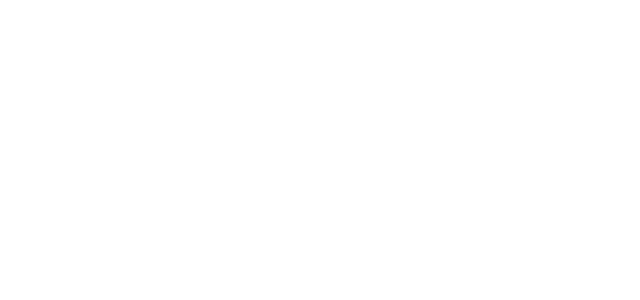
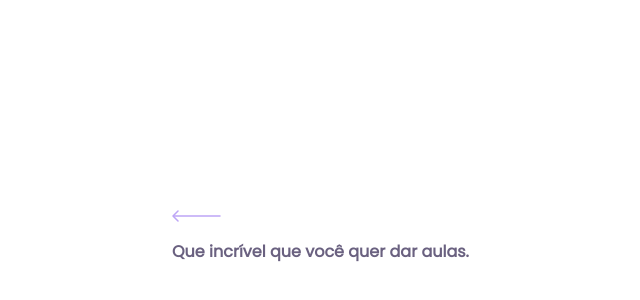
Before and after one commit to adelarmello/Proffy, a React (Create React App) app in the folder web/: page /give-class in a window 1280 px wide. Shown: the part 216-516 px from the top of the page, without its empty margins (118-758 px from the left). Built offline with nearby package versions, Linux system fonts and the light colour scheme.

Commit message:
created a new page called TeacherForm

```diff
--- /dev/null
+++ b/web/src/pages/TeacherForm/index.tsx
@@ -0,0 +1,13 @@
+import React from "react";
+
+import PageHeader from "../../components/PageHeader";
+
+const TeacherForm: React.FC = () => {
+  return (
+    <div id="page-teacher-form" className="container">
+      <PageHeader title="Que incrível que você quer dar aulas." />
+    </div>
+  );
+};
+
+export default TeacherForm;
--- a/web/src/routes.tsx
+++ b/web/src/routes.tsx
@@ -3,11 +3,13 @@
 
 import Landing from "./pages/Landing";
 import TeacherList from "./pages/TeacherList";
+import TeacherForm from "./pages/TeacherForm";
 
 const Routes = () => (
   <Router>
     <Route path="/" exact component={Landing} />
     <Route path="/study" component={TeacherList} />
+    <Route path="/give-class" component={TeacherForm} />
   </Router>
 );
 
```
Also changed, not shown: web/src/pages/TeacherForm/styles.css (added).
